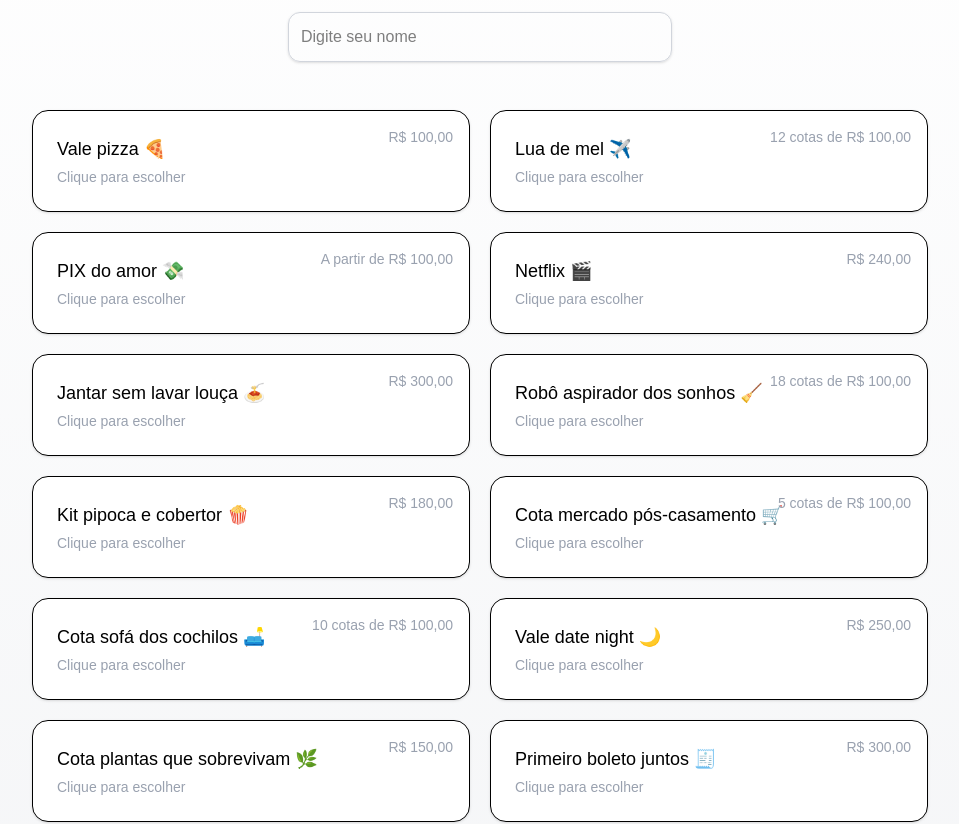
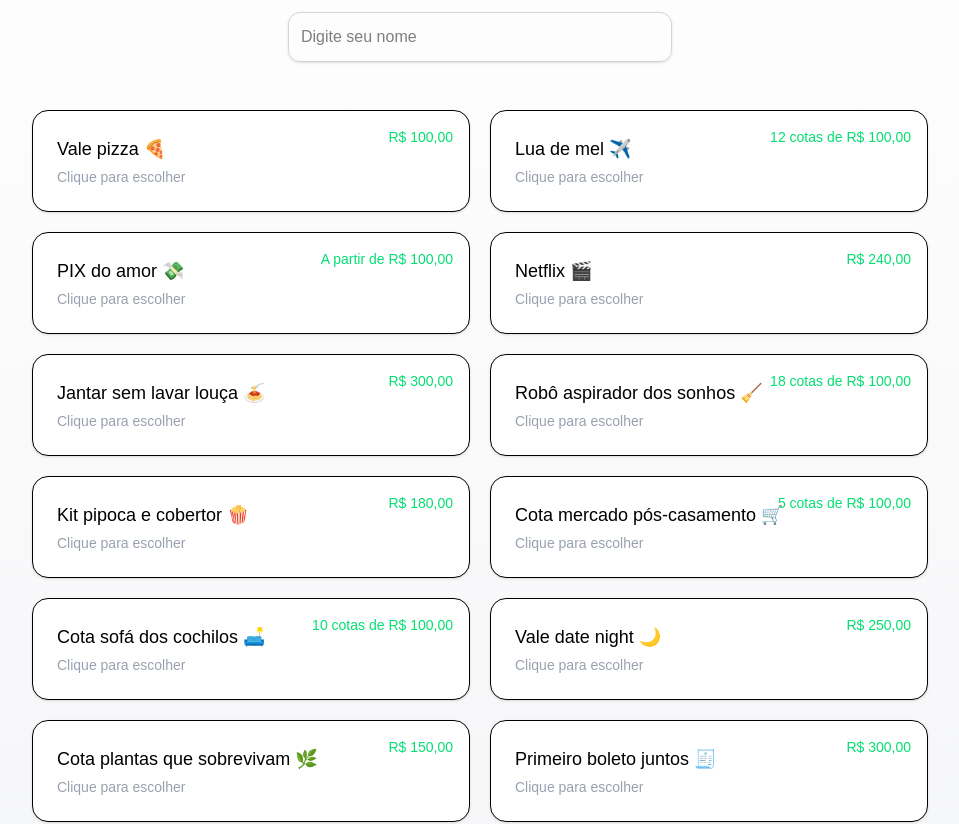
Before and after one commit to matheus-pimentel11/casamento-jullyane-gabriel, a React (Vite) app: page / in a window 1280 px wide. Shown: the part 3420-4244 px from the top of the page, without its empty margins (160-1119 px from the left). Built offline with nearby package versions, Linux system fonts and the light colour scheme; no server answers; the database is empty.

Commit message:
Descrição das alterações

```diff
--- a/src/components/GiftList.jsx
+++ b/src/components/GiftList.jsx
@@ -137,7 +137,7 @@ export default function GiftList() {
                   }
                 `}
               >
-                <div className="absolute top-4 right-4 text-sm text-gray-400">
+                <div className="absolute top-4 right-4 text-sm text-green-400">
                   {giftPrices[gift] || "Valor a combinar"}
                 </div>
 
```
